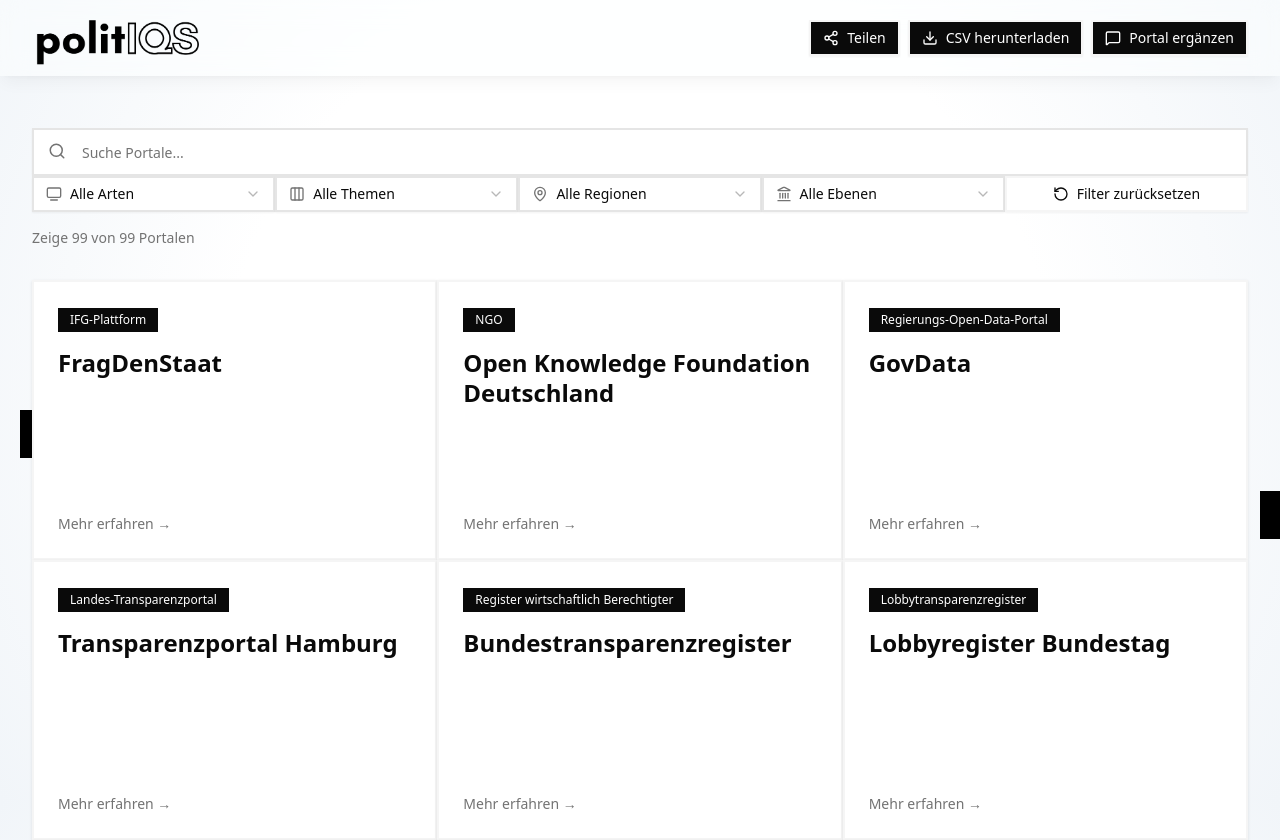
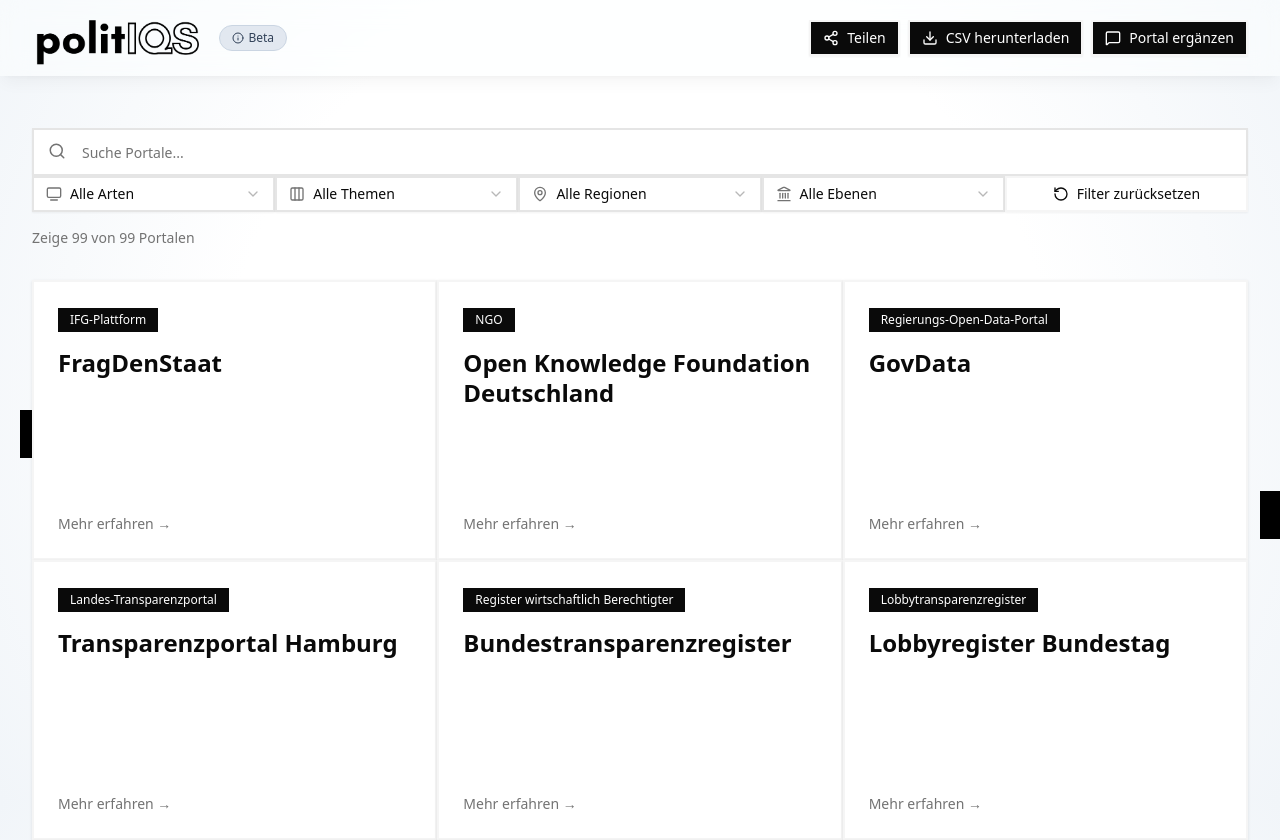
Before and after one commit to polit-iqs/platforms, a Next.js app: page / in a window 1280 px wide. Shown: the top 840 px of the page. Built offline with nearby package versions, Linux system fonts and the light colour scheme.

Commit message:
link added

```diff
--- a/src/app/page.tsx
+++ b/src/app/page.tsx
@@ -5,7 +5,7 @@
 import { Input } from "@/components/ui/input";
 import { Button } from "@/components/ui/button";
 import { Select, SelectContent, SelectItem, SelectTrigger, SelectValue } from "@/components/ui/select";
-import { Search, Share2, Download, MessageSquare, Filter, RotateCcw, TvMinimal, Columns3, MapPin, Landmark } from "lucide-react";
+import { Search, Share2, Download, MessageSquare, Filter, RotateCcw, TvMinimal, Columns3, MapPin, Landmark, Info } from "lucide-react";
 import BorderAnimation from "@/components/BorderAnimation";
 import platformsData from "@/data/platforms.json";
 import labels from "@/data/labels.json";
@@ -146,13 +146,18 @@
 <div className="fixed top-0 left-0 right-0 bg-background/50 backdrop-blur-md z-50 shadow-lg shadow-black/4">
         <div className="max-w-7xl mx-auto px-4 sm:px-6 lg:px-8 py-2 flex items-center justify-between">
           <div className="flex items-center gap-4">
+            <a href="https://politiqs.eu" target="_blank" rel="noopener noreferrer">
               <img
                 src="/images/politiqs.png"
                 alt="Politiqs Logo"
                 className="h-15 w-auto select-none hover:scale-104 transition-transform"
                 draggable="false"
               />
-
+            </a>
+            <span className="bg-slate-200 text-slate-700 text-xs px-3 py-1 rounded-full font-medium border border-slate-300 flex items-center gap-1" title="This is a beta version of the platform">
+              <Info size={12} />
+              Beta
+            </span>
           </div>
           <div className="hidden md:flex items-center gap-2">
             <Button
```
Lines whose indentation alone changed are shown as unchanged.
